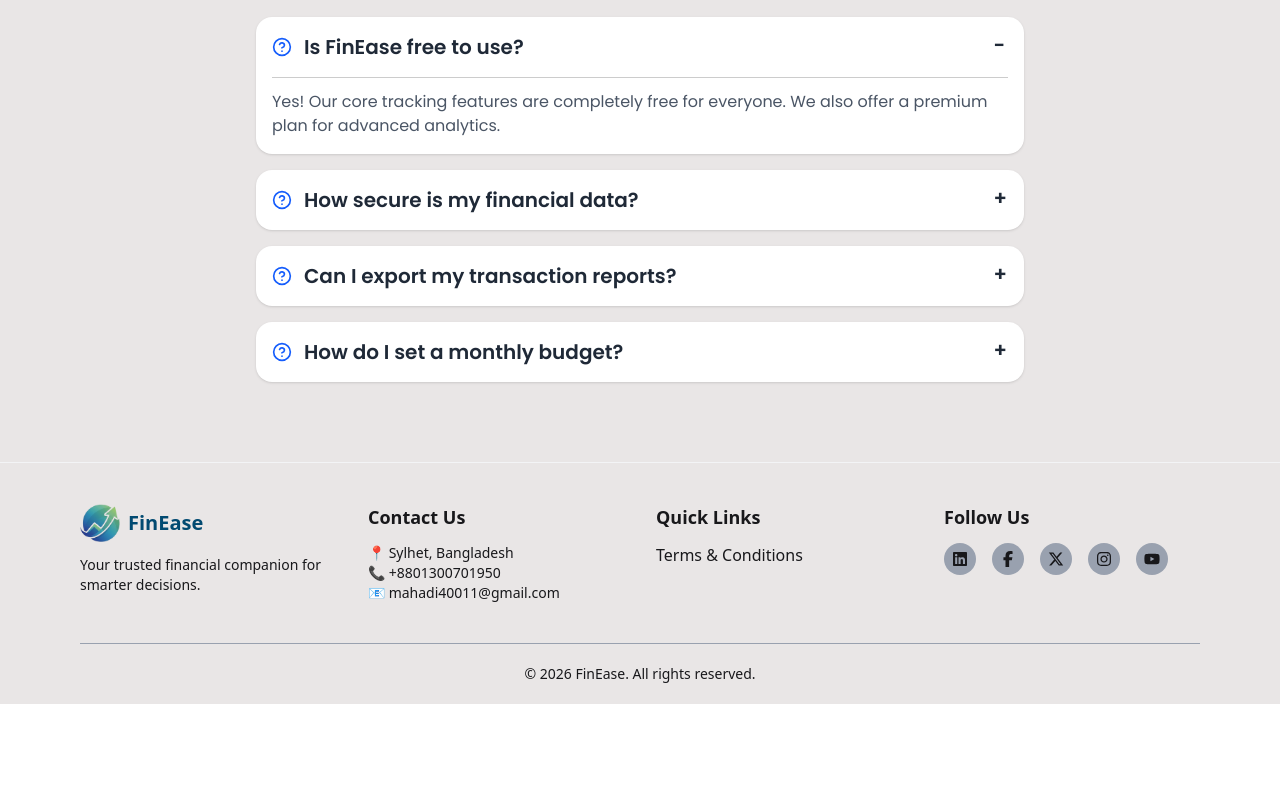
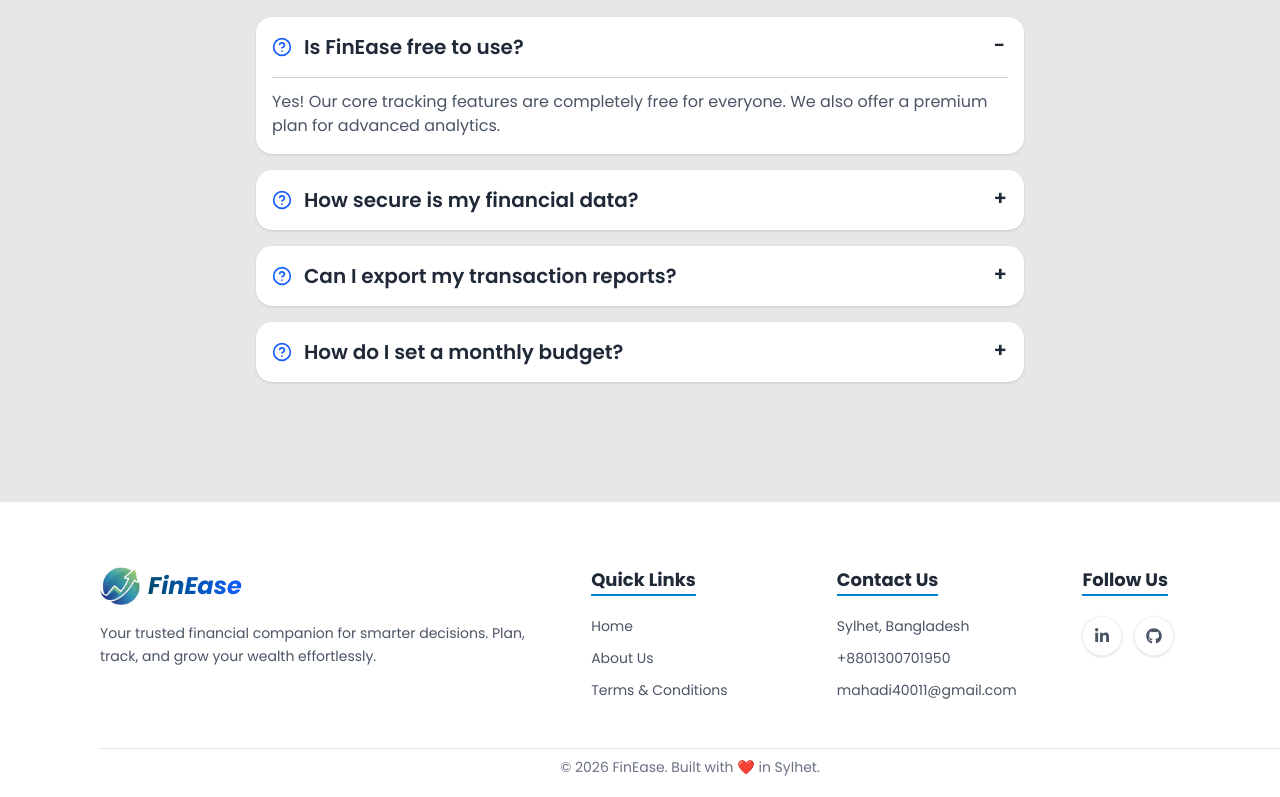
Before and after one commit to mahadi40011/FinEase-Client-Side, a React (Vite) app: page / in a window 1280 px wide. Shown: the part 2018-2815 px from the top of the page. Before the commit the page ends 2722 px from the top, so only its background shows below. Built offline with nearby package versions, Linux system fonts and the light colour scheme; no server answers.

Commit message:
footer design update

```diff
--- a/src/components/Shared/Footer/Footer.jsx
+++ b/src/components/Shared/Footer/Footer.jsx
@@ -6,94 +6,114 @@ import {
   FaInstagram,
   FaYoutube,
   FaXTwitter,
-  FaLinkedin,
+  FaLinkedinIn,
 } from "react-icons/fa6";
+import { FaGithub } from "react-icons/fa";
 
 const Footer = () => {
   return (
-    <footer className="border-t border-gray-100 pt-10 pb-5 px-6 mt-10 md:px-20">
-      <div className="max-w-7xl mx-auto grid grid-cols-1 md:grid-cols-4 gap-8">
-        {/* Logo and Name */}
-        <div className="flex flex-col items-start">
+    <footer className="bg-app-200 pt-16 md:pb-3 pl-7 sm:pl-10 md:pl-12 lg:pl-16 xl:pl-25 2xl:pl-30 mt-20 transition-colors duration-300 font-poppins text-natural">
+      <div className="container mx-auto">
+        <div className="grid grid-cols-1 md:grid-cols-2 lg:grid-cols-5 gap-12">
+          {/* 1. Logo and Intro */}
+          <div className="space-y-4 lg:col-span-2 ">
             <div className="flex items-center gap-2">
               <img
                 src={logo}
-              alt="Website Logo"
+                alt="FinEase Logo"
                 className="w-10 h-10 object-contain"
               />
-            <h1 className="text-xl font-semibold text-sky-900">FinEase</h1>
+              <h1 className="text-2xl font-bold bg-linear-to-r from-sky-900 to-blue-600 bg-clip-text text-transparent italic">
+                FinEase
+              </h1>
             </div>
-          <p className="text-sm mt-3">
-            Your trusted financial companion for smarter decisions.
+            <p className="text-gray-600 dark:text-gray-400 text-sm leading-relaxed">
+              Your trusted financial companion for smarter decisions. Plan,
+              track, and grow your wealth effortlessly.
             </p>
           </div>
 
-        {/* Contact Details */}
-        <div>
-          <h2 className="text-lg font-semibold mb-3">Contact Us</h2>
-          <p className="text-sm">📍 Sylhet, Bangladesh</p>
-          <p className="text-sm">📞 +8801300701950</p>
-          <p className="text-sm">📧 mahadi40011@gmail.com</p>
-        </div>
-
-        {/* Quick Links */}
-        <div>
-          <h2 className="text-lg font-semibold mb-3">Quick Links</h2>
-          <ul className="space-y-2">
+          {/* 2. Quick Links */}
+          <div className=" ">
+            {" "}
+            <h2 className="text-lg font-bold mb-5 border-b-2 border-sky-600 w-fit">
+              Quick Links
+            </h2>
+            <ul className="space-y-3 text-sm text-gray-600 dark:text-gray-400">
               <li>
-              <p className="hover:text-blue-700 transition-colors duration-200">
+                <Link to="/" className="hover:text-sky-600 transition">
+                  Home
+                </Link>
+              </li>
+              <li>
+                <Link to="/about" className="hover:text-sky-600 transition">
+                  About Us
+                </Link>
+              </li>
+              <li>
+                <Link to="/terms" className="hover:text-sky-600 transition">
                   Terms & Conditions
-              </p>
+                </Link>
               </li>
             </ul>
           </div>
 
-        {/* Social Media */}
-        <div>
-          <h2 className="text-lg font-semibold mb-3">Follow Us</h2>
-          <div className="flex gap-4 mt-2">
-            <Link
-              to="https://www.linkedin.com/in/mehedi-hasan-mahbub/"
+          {/* 3. Contact Details */}
+          <div className=" ">
+            <h2 className="text-lg font-bold mb-5 border-b-2 border-sky-600 w-fit">
+              Contact Us
+            </h2>
+            <div className="space-y-3 text-sm text-gray-600 dark:text-gray-400">
+              <p className="hover:text-sky-600 transition">
+                Sylhet, Bangladesh
+              </p>
+              <p className="hover:text-sky-600 transition">+8801300701950</p>
+              <p className="hover:text-sky-600 transition">
+                mahadi40011@gmail.com
+              </p>
+            </div>
+          </div>
+
+          {/* 4. Social Media */}
+          <div className=" ">
+            <h2 className="text-lg font-bold mb-5 border-b-2 border-sky-600 w-fit">
+              Follow Us
+            </h2>
+            <div className="flex flex-wrap gap-3">
+              {[
+                {
+                  icon: <FaLinkedinIn />,
+                  link: "https://www.linkedin.com/in/mehedi-hasan-mahbub/",
+                  color: "hover:bg-[#0077B5] hover:text-white",
+                },
+                {
+                  icon: <FaGithub />,
+                  link: "https://github.com/mahadi40011",
+                  color:
+                    "hover:bg-[#24292e] dark:hover:bg-[#f0f6fc] hover:text-white dark:hover:text-[#24292e]",
+                },
+              ].map((social, idx) => (
+                <a
+                  key={idx}
+                  href={social.link}
                   target="_blank"
-              className="p-2 rounded-full bg-gray-400 hover:bg-red-600 transition"
+                  rel="noreferrer"
+                  className={`w-10 h-10 flex items-center justify-center rounded-full bg-white dark:bg-gray-800 shadow-sm border border-black/5 dark:border-white/5 transition-all duration-300 ${social.color} text-gray-600 dark:text-gray-400`}
                 >
-              <FaLinkedin />
-            </Link>
-            <Link
-              to="https://facebook.com"
-              target="_blank"
-              className="p-2 rounded-full bg-gray-400 hover:bg-blue-600 transition"
-            >
-              <FaFacebookF />
-            </Link>
-            <Link
-              to="https://twitter.com"
-              target="_blank"
-              className="p-2 rounded-full bg-gray-400 hover:bg-white hover:text-black transition"
-            >
-              <FaXTwitter />
-            </Link>
-            <Link
-              to="https://instagram.com"
-              target="_blank"
-              className="p-2 rounded-full bg-gray-400 hover:bg-pink-500 transition"
-            >
-              <FaInstagram />
-            </Link>
-            <Link
-              to="https://youtube.com"
-              target="_blank"
-              className="p-2 rounded-full bg-gray-400 hover:bg-red-600 transition"
-            >
-              <FaYoutube />
-            </Link>
+                  {social.icon}
+                </a>
+              ))}
             </div>
           </div>
         </div>
 
-      {/* Bottom text */}
-      <div className="border-t border-gray-400 mt-10 pt-5 text-center text-sm ">
-        © {new Date().getFullYear()} FinEase. All rights reserved.
+        {/* Bottom Copyright Area */}
+        <div className="mt-12">
+          <hr className="border-black/10 dark:border-white/10" />
+          <p className="text-center text-sm text-gray-500 py-2">
+            © {new Date().getFullYear()} FinEase. Built with ❤️ in Sylhet.
+          </p>
+        </div>
       </div>
     </footer>
   );
```
Lines whose indentation alone changed are shown as unchanged.
